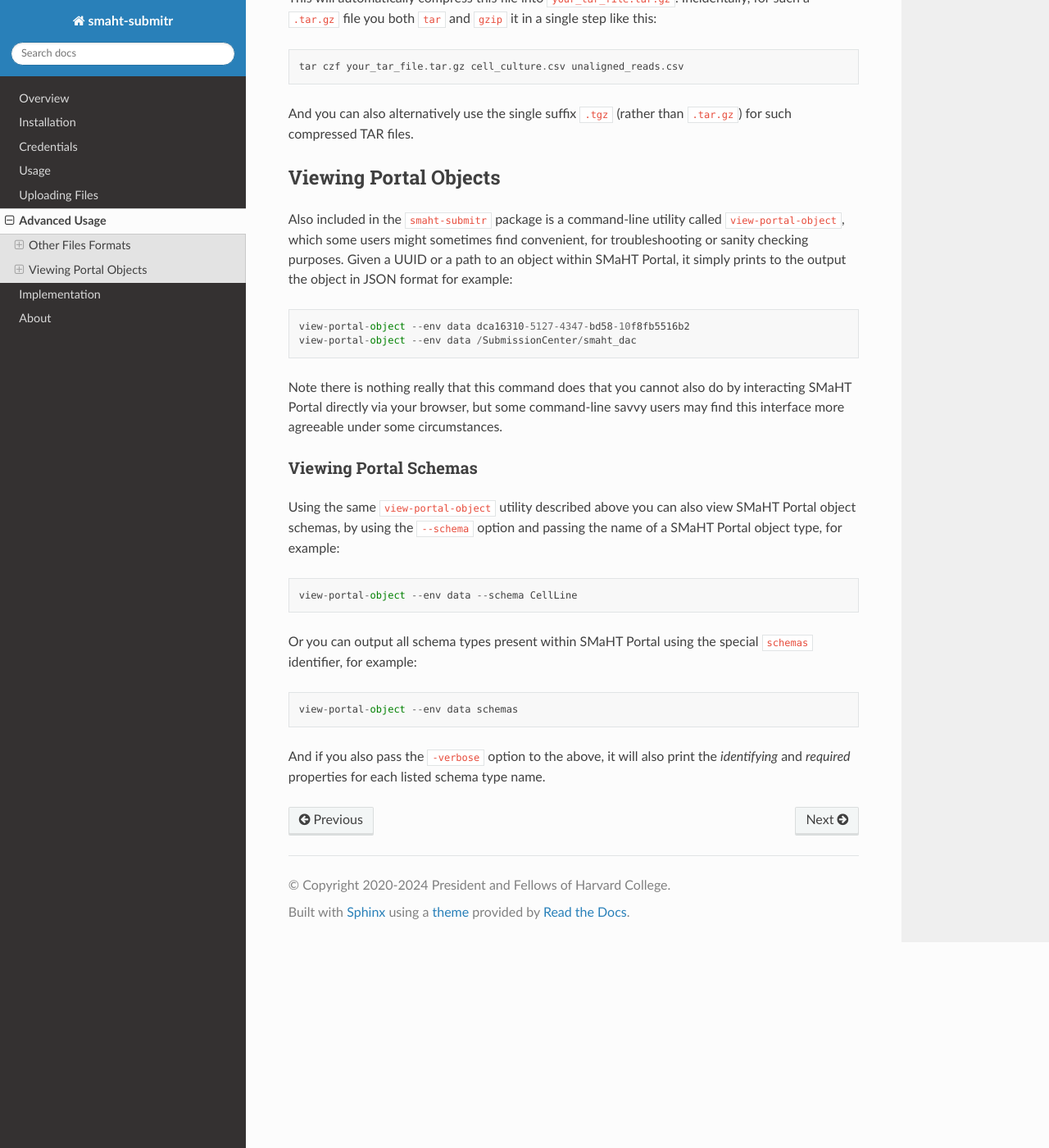
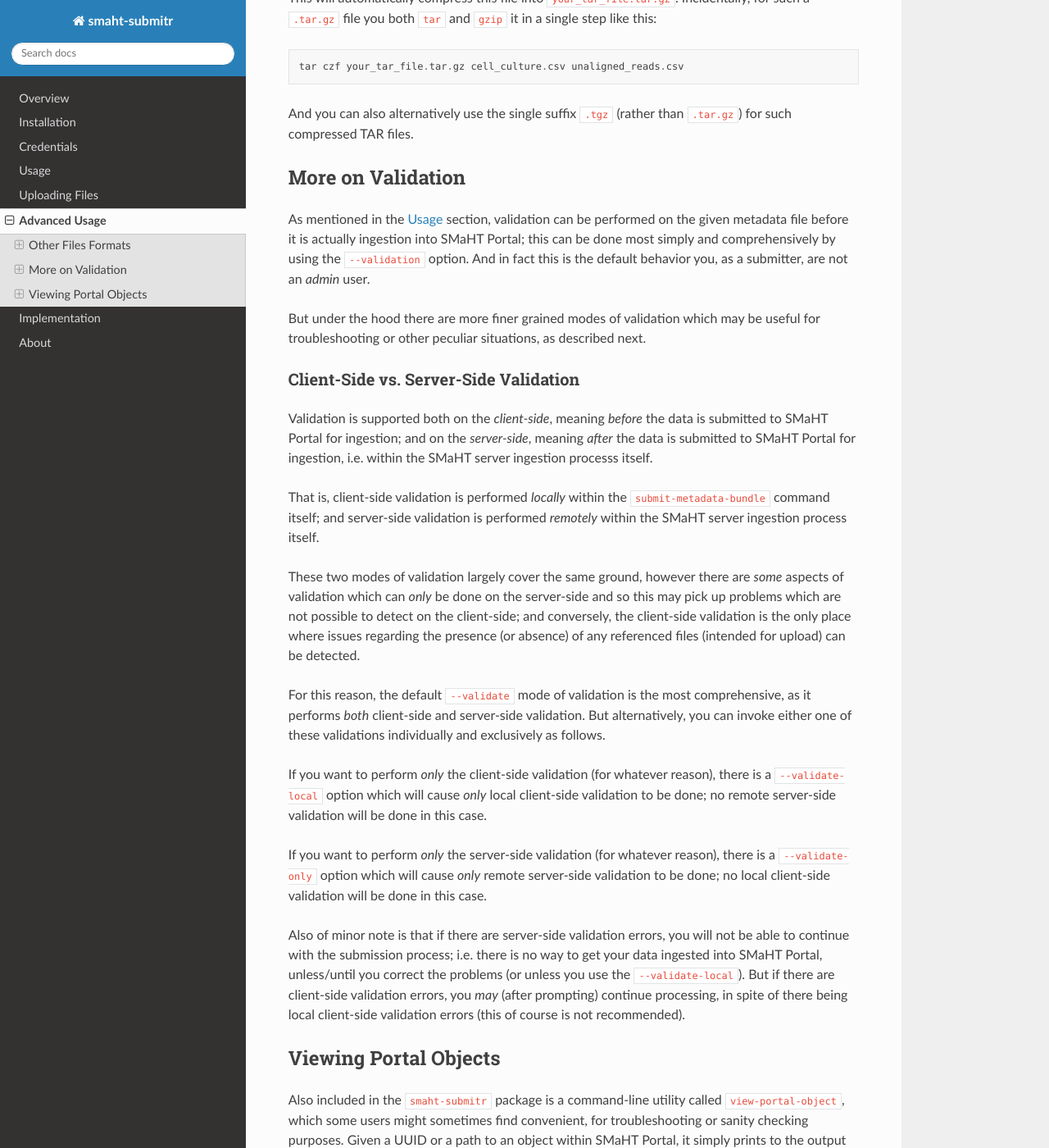
Before and after one commit to smaht-dac/submitr, a Sphinx documentation site: the page built from docs/source/advanced_usage.rst, in a window 1280 px wide and 1400 px high, scrolled down 1990 px. Shown: the whole window at 82% size. Built offline with Sphinx 7.4.7 and the Read the Docs theme 2.0.0, drawn with Linux system fonts in a browser that asks for light colours; some of the changed text lies outside the part shown.

Commit message:
Changed related to --validate

```diff
--- a/docs/source/advanced_usage.rst
+++ b/docs/source/advanced_usage.rst
@@ -27,7 +27,7 @@ and each of those containing an array of one or more object definitions for that
 conform to the schema for their corresponding types.
 
 To see an example of this JSON, if you have a Excel spreadsheet metadata file, you can invoke ``submit-metadata-bundle``
-with that file, specifying the ``--check-only`` and ``--verbose`` options;
+with that file, specifying the ``--validate-local-only`` and ``--verbose`` options;
 this will output the JSON for the given Excel spreadsheet as translated by ``smaht-submitr``.
 
 CSV Files
@@ -84,6 +84,53 @@ Incidentally, for such a ``.tar.gz`` file you both ``tar`` and ``gzip`` it in a
 
 And you can also alternatively use the single suffix ``.tgz`` (rather than ``.tar.gz``) for such compressed TAR files.
 
+More on Validation
+==================
+
+As mentioned in the `Usage <usage.html>`_ section, validation can be performed on the given metadata file
+before it is actually ingestion into SMaHT Portal; this can be done most simply and comprehensively
+by using the ``--validation`` option. And in fact this is the default behavior you, as a submitter,
+are not an `admin` user.
+
+But under the hood there are more finer grained modes of validation
+which may be useful for troubleshooting or other peculiar situations, as described next.
+
+Client-Side vs. Server-Side Validation
+--------------------------------------
+
+Validation is supported both on the `client-side`, meaning `before` the data is submitted to
+SMaHT Portal for ingestion; and on the `server-side`, meaning `after` the data is submitted
+to SMaHT Portal for ingestion, i.e. within the SMaHT server ingestion processs itself.
+
+That is, client-side validation is performed `locally` within the ``submit-metadata-bundle`` command itself;
+and server-side validation is performed `remotely` within the SMaHT server ingestion process itself.
+
+These two modes of validation largely cover the same ground,
+however there are `some` aspects of validation which
+can `only` be done on the server-side and so this may pick up problems which
+are not possible to detect on the client-side; and conversely, the client-side validation
+is the only place where issues regarding the presence (or absence) of any referenced
+files (intended for upload) can be detected.
+
+For this reason, the default ``--validate`` mode of validation is the most comprehensive,
+as it performs `both` client-side and server-side validation.
+But alternatively, you can invoke either one of these validations individually and exclusively as follows.
+
+If you want to perform `only` the client-side validation (for whatever reason),
+there is a ``--validate-local`` option which will cause `only` local client-side validation to be done;
+no remote server-side validation will be done in this case.
+
+If you want to perform `only` the server-side validation (for whatever reason),
+there is a ``--validate-only`` option which will cause `only` remote server-side validation to be done;
+no local client-side validation will be done in this case.
+
+Also of minor note is that if there are server-side validation errors, you will not be able
+to continue with the submission process; i.e. there is no way to get your data ingested into SMaHT Portal,
+unless/until you correct the problems (or unless you use the ``--validate-local``).
+But if there are client-side validation errors,
+you `may` (after prompting) continue processing, in spite of there
+being local client-side validation errors (this of course is not recommended).
+
 Viewing Portal Objects
 ======================
 
@@ -94,6 +141,9 @@ for example::
 
     view-portal-object --env data dca16310-5127-4347-bd58-10f8fb5516b2
     view-portal-object --env data /SubmissionCenter/smaht_dac
+
+If you want to display the data in `YAML <https://en.wikipedia.org/wiki/YAML>`_ format rather than JSON
+use the ``--yaml`` option. And if you want to automatically copy the (JSON) data to the clipboard use the ``--copy`` option.
 
 Note there is nothing really that this command does that you cannot also do by interacting SMaHT Portal directly
 via your browser, but some command-line savvy users may find this interface more agreeable under some circumstances.
@@ -107,7 +157,7 @@ for example::
 
     view-portal-object --env data --schema CellLine
 
-Or you can output all schema types present within SMaHT Portal using the special ``schemas`` identifier,
+Or you can output `all` schema types present within SMaHT Portal using the special ``schemas`` identifier,
 for example::
 
     view-portal-object --env data schemas
```
Also changed, not shown: docs/source/usage.rst (+13 -27 lines), 2 other files.
